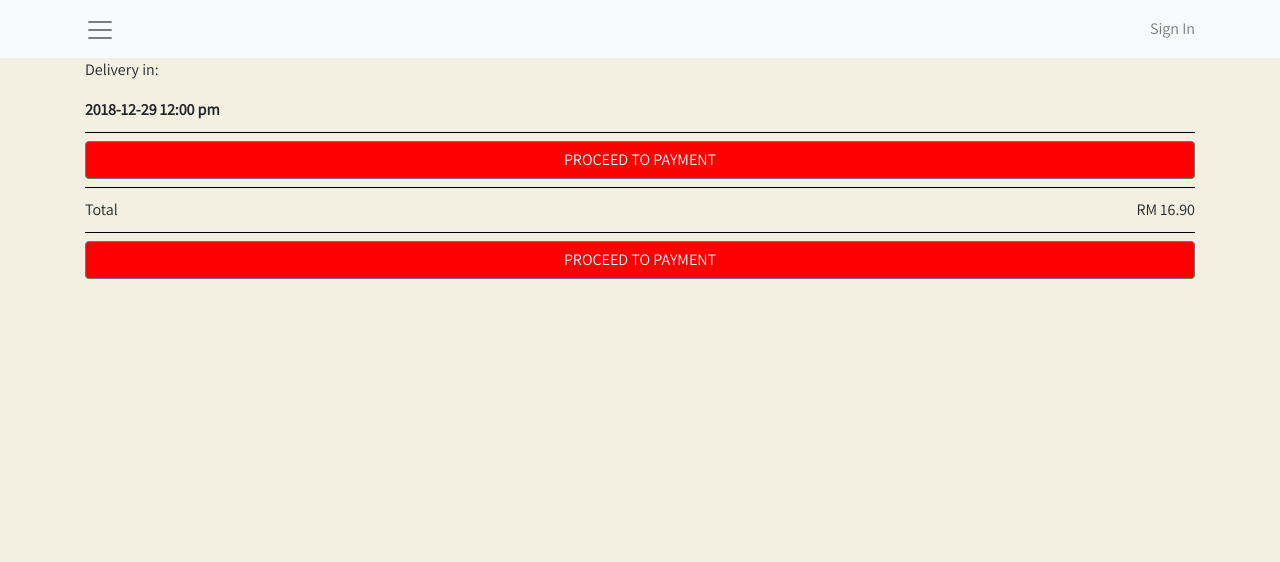
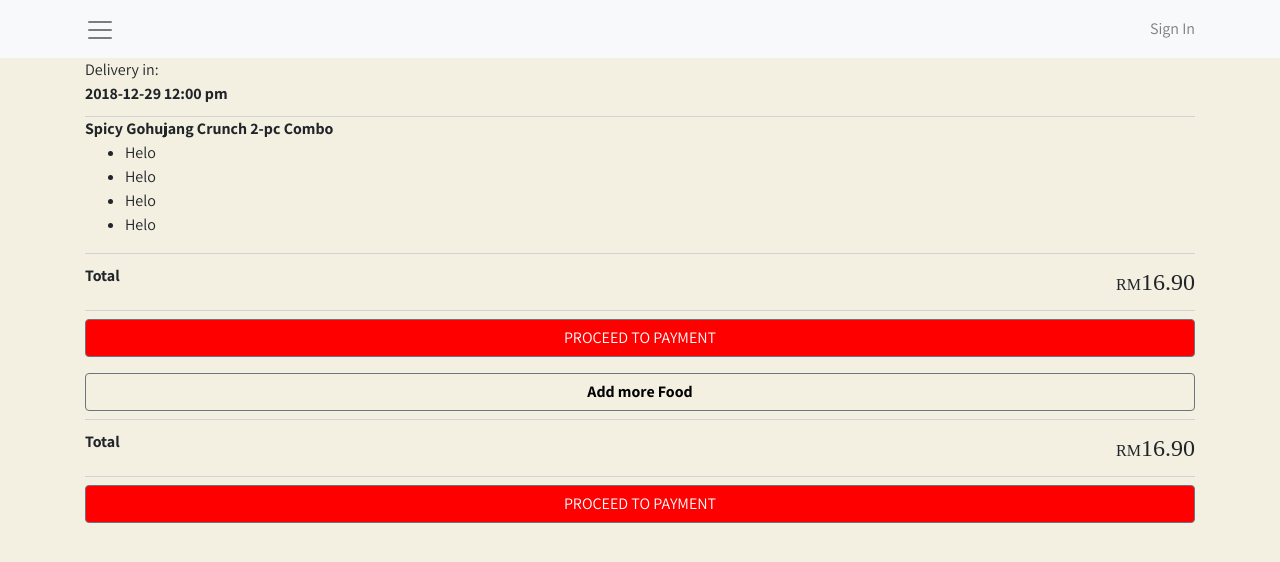
Before and after one commit to Chornay/reactjs_ordering_app, a React (Create React App) app: page /delivery/cart in a window 1280 px wide. Shown: the top 562 px of the page. Built offline with nearby package versions, Linux system fonts and the light colour scheme.

Commit message:
more detail on the delivery cart

```diff
--- a/src/App.js
+++ b/src/App.js
@@ -17,6 +17,7 @@ import MainNavigation from './components/MainNavigation';
 import { Modal, ModalHeader, ModalBody, ModalFooter } from "reactstrap";
 import OrderDetailsScreen from './screens/OrderDetailsScreen';
 import CheckDeliveryCoverageScreen from './screens/CheckDeliveryCoverageScreen';
+import CheckoutScreen from './screens/CheckoutScreen';
 
 const initialState = {
   counter: 0
@@ -66,8 +67,9 @@ class App extends Component {
 
           <Route path="/delivery/cart" component={OrderDetailsScreen} />
 
-          <Route path="delivery/check-location" component={CheckDeliveryCoverageScreen} />
+          <Route path="/delivery/check-location" component={CheckDeliveryCoverageScreen} />
 
+          <Route path="/delivery/checkout" component={CheckoutScreen}/>
 
 
           <Route path="/notifications" component={NotificationMainScreen} />
--- /dev/null
+++ b/src/components/FluidSecondaryButton.js
@@ -0,0 +1,16 @@
+import React, { Component } from 'react'
+
+class FluidSecondaryButton extends Component {
+   render() {
+       return (
+          <div className="row" style={{ paddingTop: 8, paddingBottom: 8 }}>
+          <div className="col">
+            <button onClick={this.props.onClick} type="button" className="btn btn-secondary btn-block" style={{ backgroundColor: "transparent", color:'black',fontWeight:'900' }} color="black" size="lg">{this.props.title}</button>
+          </div>
+        </div>
+       );
+   }
+}
+
+
+export default FluidSecondaryButton;
--- /dev/null
+++ b/src/screens/CheckoutScreen.js
@@ -0,0 +1,14 @@
+import React, { Component } from 'react'
+
+class CheckoutScreen extends Component {
+   render() {
+       return (
+           <div>
+               <h1>CheckoutScreen</h1>
+           </div>
+       );
+   }
+}
+
+
+export default CheckoutScreen;
--- a/src/screens/MenuItemDetailScreen.js
+++ b/src/screens/MenuItemDetailScreen.js
@@ -264,6 +264,11 @@ class MenuItemDetailScreen extends Component {
             <div style={{ backgroundColor: 'white', padding: 8, marginBottom: 8 }}>
               <div className="row">
                 <div className="col-8">
+
+                  {this.state.chicken_ori > 0 ? (
+                  <span>In your meal </span>
+                ) : null}
+
                   <h4>Chicken Original</h4>
                   <button type="button" class="btn btn-primary"
                     disabled={this.state.isDecreaseOriginalChickenDisabled}
@@ -295,6 +300,9 @@ class MenuItemDetailScreen extends Component {
             <div style={{ backgroundColor: 'white', padding: 8, marginBottom: 8 }}>
             <div className="row">
               <div className="col-8">
+              {this.state.chicken_spicy > 0 ? (
+                  <span>In your meal </span>
+                ) : null}
               <h4>Chicken Spicy</h4>
               <button
                 type="button" class="btn btn-primary"
--- a/src/screens/OrderDetailsScreen.js
+++ b/src/screens/OrderDetailsScreen.js
@@ -1,5 +1,6 @@
 import React, { Component } from 'react'
 import FluidButton from '../components/FluidButton';
+import FluidSecondaryButton from '../components/FluidSecondaryButton';
 
 class OrderDetailsScreen extends Component {
 
@@ -8,26 +9,51 @@ class OrderDetailsScreen extends Component {
 
       <div className="container">
 
-        <p>Delivery in:</p>
+        <span>Delivery in:</span>
+        <br/>
+        <span style={{fontWeight:'700'}}>2018-12-29 12:00 pm</span>
 
-        <strong>2018-12-29 12:00 pm</strong>
+        <div style={{ width: '100%', backgroundColor: 'lightGray', height: 1, marginTop: 10 }} />
 
-        <div style={{ width: '100%', backgroundColor: 'black', height: 1, marginTop: 10 }} />
+        {/* Order items */}
+        <div>
+          <span><strong>Spicy Gohujang Crunch 2-pc Combo</strong></span>
+          <ul>
+            <li>Helo</li>
+            <li>Helo</li>
+            <li>Helo</li>
+            <li>Helo</li>
+          </ul>
 
-        <FluidButton title="PROCEED TO PAYMENT" />
+        </div>
 
-        {/* Total */}
-        <div style={{ width: '100%', backgroundColor: 'black', height: 1, marginBottom: 10 }} />
-        <div style={{ display: 'flex', justifyContent: 'space-between' }}>
-          <span>Total</span>
-          <span>RM 16.90</span>
-        </div>
-        <div style={{ width: '100%', backgroundColor: 'black', height: 1, marginTop: 10 }} />
+        {this.renderTotal()}
 
-        <FluidButton title="PROCEED TO PAYMENT" />
+        <FluidButton onClick={()=>{this.props.history.push('/delivery/checkout')}} title="PROCEED TO PAYMENT" />
+
+        <FluidSecondaryButton title="Add more Food"/>
+
+        {this.renderTotal()}
+
+        <FluidButton onClick={()=>{this.props.history.push('/delivery/checkout')}} title="PROCEED TO PAYMENT" />
       </div>
     );
   }
+
+  renderTotal(){
+    return (
+      <div>
+      {/* Total */}
+      <div style={{ width: '100%', backgroundColor: 'lightGray', height: 1, marginBottom: 10 }} />
+      <div style={{ display: 'flex', justifyContent: 'space-between' }}>
+        <span style={{fontWeight:'900'}}>Total</span>
+        <span className="big-price">RM<span style={{fontSize:24}}>16.90</span></span>
+      </div>
+      <div style={{ width: '100%', backgroundColor: 'lightGray', height: 1, marginTop: 10 }} />
+      </div>
+    )
+  }
+
 }
 
 export default OrderDetailsScreen;
--- a/src/styles/App.css
+++ b/src/styles/App.css
@@ -1,5 +1,5 @@
 @import url('https://fonts.googleapis.com/css?family=Open+Sans');
-@import url('https://fonts.googleapis.com/css?family=Assistant');
+@import url('https://fonts.googleapis.com/css?family=Assistant:400,700');
 
 
 body{
@@ -54,3 +54,11 @@ img {
   font-weight: 700;
   text-transform: uppercase;
 }
+
+/* Pricing */
+
+@import url('https://fonts.googleapis.com/css?family=Oswald');
+
+.big-price{
+  font-family: 'Oswald';
+}
```
Also changed, not shown: src/screens/DeliveryDetailsScreen.js (added, +14 -0 lines).
